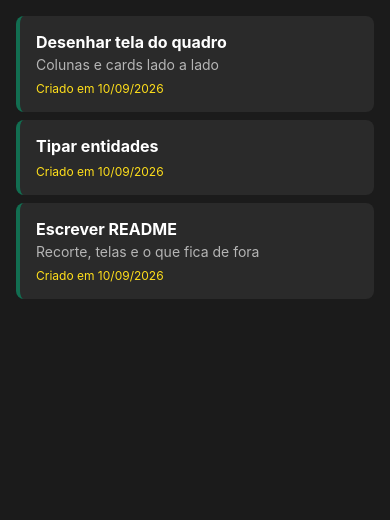
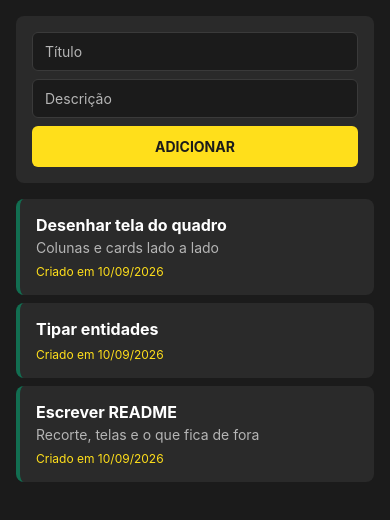
Before and after one commit to alamohf/uc8-projeto-mobile, a React Native app: screen / in a window 390 px wide. Shown: the top 520 px of the page. Built offline with nearby package versions, Linux system fonts and the light colour scheme.

Commit message:
feat: lista de cards com FlatList e item novo

```diff
--- a/App.tsx
+++ b/App.tsx
@@ -1,8 +1,9 @@
-import React from 'react';
-import { ScrollView, StyleSheet } from 'react-native';
+import React, { useState } from 'react';
+import { FlatList, StyleSheet, Text } from 'react-native';
 import { StatusBar } from 'expo-status-bar';
 import { SafeAreaProvider, SafeAreaView } from 'react-native-safe-area-context';
 import CartaoCard from './src/componentes/CartaoCard';
+import FormularioCard from './src/componentes/FormularioCard';
 import { Card } from './src/types/entidades';
 import { cores, espacamento } from './src/tema';
 
@@ -13,15 +14,35 @@ const cardsIniciais: Card[] = [
 ];
 
 export default function App() {
+  const [cards, setCards] = useState<Card[]>(cardsIniciais);
+
+  function adicionarCard(titulo: string, descricao: string) {
+    const proximoId = Math.max(0, ...cards.map((c) => c.id)) + 1;
+    const proximaPosicao = Math.max(0, ...cards.map((c) => c.posicao)) + 1;
+    const novo: Card = {
+      id: proximoId,
+      colunaId: 1,
+      titulo,
+      descricao,
+      posicao: proximaPosicao,
+      criadoEm: new Date(),
+    };
+    setCards([...cards, novo]);
+  }
+
   return (
     <SafeAreaProvider>
       <SafeAreaView style={styles.tela}>
         <StatusBar style="light" />
-        <ScrollView contentContainerStyle={styles.conteudo}>
-          {cardsIniciais.map((card) => (
-            <CartaoCard key={card.id} card={card} />
-          ))}
-        </ScrollView>
+        <FlatList
+          data={cards}
+          keyExtractor={(card) => String(card.id)}
+          renderItem={({ item }) => <CartaoCard card={item} />}
+          ListHeaderComponent={<FormularioCard aoCriar={adicionarCard} />}
+          ListEmptyComponent={<Text style={styles.vazio}>Nenhum card ainda.</Text>}
+          contentContainerStyle={styles.conteudo}
+          keyboardShouldPersistTaps="handled"
+        />
       </SafeAreaView>
     </SafeAreaProvider>
   );
@@ -35,4 +56,10 @@ const styles = StyleSheet.create({
   conteudo: {
     padding: espacamento.medio,
   },
+  vazio: {
+    color: cores.textoSecundario,
+    fontSize: 14,
+    textAlign: 'center',
+    marginTop: espacamento.grande,
+  },
 });
```
